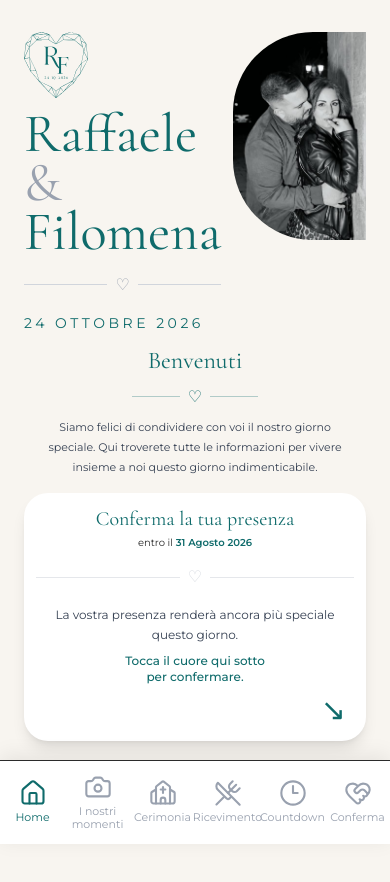
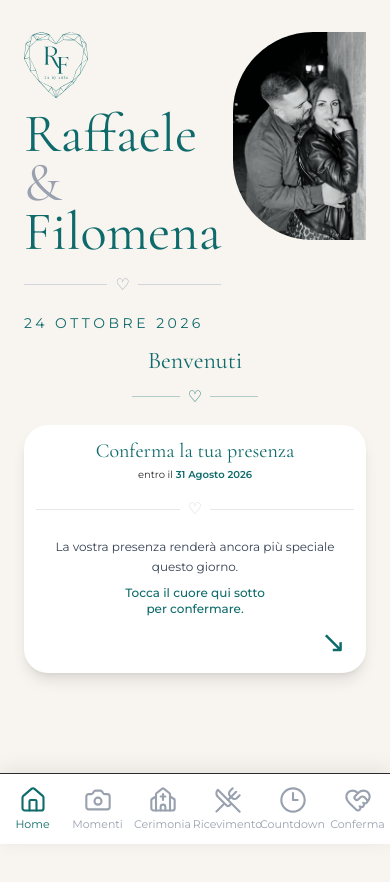
Before and after one commit to menailardi10-ui/matrimonio-raffaele-filomena, a Next.js app: page / in a window 390 px wide. Shown: the top 882 px of the page. Built offline with nearby package versions, Linux system fonts and the light colour scheme.

Commit message:
Aggiornamento home e navigazione mobile

```diff
--- a/src/app/page.tsx
+++ b/src/app/page.tsx
@@ -62,14 +62,7 @@ export default function Home() {
             <div className="h-px w-12 bg-[#0F6B6B]/30" />
           </div>
 
-          <p className="mx-auto max-w-xs text-[11px] leading-5 text-gray-700">
-            Siamo felici di condividere con voi
-il nostro giorno speciale.
 
-Qui troverete tutte le informazioni
-per vivere insieme a noi questo giorno
-indimenticabile.
-          </p>
 
         </section>
 
--- a/src/components/BottomNavigation.tsx
+++ b/src/components/BottomNavigation.tsx
@@ -19,7 +19,7 @@ const items = [
   },
   {
     href: "/momenti",
-    label: "I nostri momenti",
+    label: "Momenti",
     icon: Camera,
   },
   {
```
